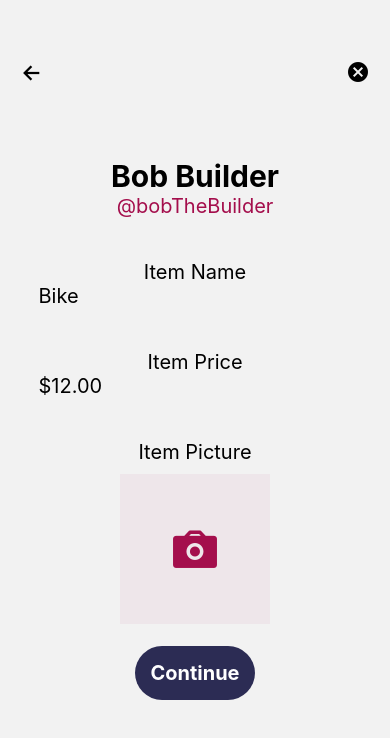
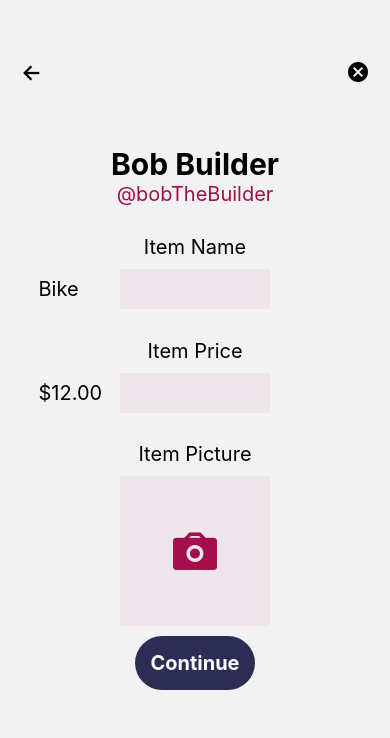
Before and after one commit to farisdurrani/buzzEx, a React Native app: screen /ItemPrice in a window 390 px wide. Shown: the top 738 px of the page. Built offline with nearby package versions, Linux system fonts and the light colour scheme.

Commit message:
Close button in TakePicScreen

```diff
--- a/screens/ItemPriceScreen.js
+++ b/screens/ItemPriceScreen.js
@@ -12,41 +12,78 @@ import BButton from "../components/BButton";
 import { AntDesign, Ionicons, MaterialIcons } from "@expo/vector-icons";
 import { COLORS, LAYOUT } from "../constants";
 
-const ItemPriceScreen = ({ navigation }) => {
+const ItemPriceScreen = ({ navigation, route }) => {
+  const [itemName, setItemName] = useState("");
+  const [itemPrice, setItemPrice] = useState("");
+
+  const ItemDetailGroup = (props) => {
+    const { title, placeholder, state, setState } = props;
+    return (
+      <View style={LAYOUT.centerMiddle}>
+        <Text style={styles.detailTitle}>{title}</Text>
+        <View style={[styles.inputContainer, LAYOUT.centerMiddle]}>
+          <TextInput
+            style={styles.inputText}
+            placeholder={placeholder}
+            onEndEditing={(e) => {
+              setState(e);
+            }}
+            defaultValue={state}
+          />
+        </View>
+      </View>
+    );
+  };
+
   return (
     <View style={styles.mainContainer}>
       <View style={styles.upperButtons}>
-        <TouchableOpacity>
+        <TouchableOpacity onPress={() => {}}>
           <Ionicons name="arrow-back" size={24} color="black" />
         </TouchableOpacity>
         <TouchableOpacity>
           <MaterialIcons name="cancel" size={24} color="black" />
         </TouchableOpacity>
       </View>
+
       <View style={LAYOUT.centerMiddle}>
         <Text style={styles.name}>Bob Builder</Text>
         <Text style={styles.username}>@bobTheBuilder</Text>
       </View>
+      <ItemDetailGroup
+        title="Item Name"
+        placeholder="Bike"
+        state={itemName}
+        setState={setItemName}
+      />
+      <ItemDetailGroup
+        title="Item Price"
+        placeholder="$12.00"
+        state={itemPrice}
+        setState={setItemPrice}
+      />
       <View style={LAYOUT.centerMiddle}>
-        <Text style={styles.text}>Item Name</Text>
-        <TextInput style={styles.input} placeholder="Bike" />
-      </View>
-      <View style={LAYOUT.centerMiddle}>
-        <Text style={styles.text}>Item Price</Text>
-        <TextInput style={styles.input} placeholder="$12.00" />
-      </View>
-      <View style={LAYOUT.centerMiddle}>
-        <Text style={styles.text}>Item Picture</Text>
+        <Text style={styles.detailTitle}>Item Picture</Text>
         <TouchableOpacity
           style={[styles.cameraButton, LAYOUT.centerMiddle]}
           onPress={() => {
             navigation.navigate("TakePicture");
           }}
         >
-          <AntDesign name="camera" size={50} color={COLORS.primary_red} />
+          {route.params ? (
+            <Image
+              style={styles.picture}
+              source={{
+                uri: route.params.snapURI,
+              }}
+            />
+          ) : (
+            <AntDesign name="camera" size={50} color={COLORS.primary_red} />
+          )}
         </TouchableOpacity>
       </View>
       <BButton text="Continue" />
+      <Text>{route.params?.id}</Text>
     </View>
   );
 };
@@ -76,16 +113,22 @@ const styles = StyleSheet.create({
     fontSize: 20,
     color: COLORS.primary_red,
   },
-  text: {
+  detailTitle: {
     paddingTop: 20,
     fontSize: 20,
   },
-  input: {
+  inputContainer: {
+    marginTop: 10,
+    width: 150,
+    paddingVertical: 8,
+    backgroundColor: COLORS.transparent_gray,
+  },
+  inputText: {
     fontSize: 20,
   },
-  tinyLogo: {
-    width: 100,
-    height: 100,
+  picture: {
+    width: "90%",
+    height: "90%",
   },
   cameraButton: {
     marginTop: 10,
--- a/screens/TakePictureScreen.js
+++ b/screens/TakePictureScreen.js
@@ -22,6 +22,7 @@ const TakePictureScreen = ({ navigation }) => {
   const [cameraType, setCameraType] = useState(Camera.Constants.Type.back);
   const [isPreview, setIsPreview] = useState(false);
   const [isCameraReady, setIsCameraReady] = useState(false);
+  const [currentSnapURI, setCurrentSnapURI] = useState(null);
 
   useEffect(() => {
     (async () => {
@@ -65,6 +66,7 @@ const TakePictureScreen = ({ navigation }) => {
       const options = { quality: 0.7, base64: true };
       const data = await cameraRef.current.takePictureAsync(options);
       const source = data.base64;
+      setCurrentSnapURI(data.uri);
 
       if (source) {
         await cameraRef.current.pausePreview();
@@ -106,7 +108,7 @@ const TakePictureScreen = ({ navigation }) => {
                 title="Confirm"
                 bgColor="#00ff0060"
                 onPress={() => {
-                  navigation.navigate("ItemPrice");
+                  navigation.navigate("ItemPrice", { snapURI: currentSnapURI });
                 }}
               />
             </View>
@@ -114,6 +116,14 @@ const TakePictureScreen = ({ navigation }) => {
         )}
         {!isPreview && (
           <View style={styles.bottomButtonsContainer}>
+            <TouchableOpacity
+              style={styles.closeButton}
+              onPress={() => {
+                navigation.goBack();
+              }}
+            >
+              <MaterialIcons name="cancel" size={24} color="white" />
+            </TouchableOpacity>
             <TouchableOpacity disabled={!isCameraReady} onPress={switchCamera}>
               <MaterialIcons name="flip-camera-ios" size={28} color="white" />
             </TouchableOpacity>
@@ -167,14 +177,8 @@ const styles = StyleSheet.create({
   },
   closeButton: {
     position: "absolute",
-    top: 35,
-    right: 20,
-    height: 50,
-    width: 50,
-    borderRadius: 25,
-    justifyContent: "center",
-    alignItems: "center",
-    backgroundColor: "#5A45FF",
+    top: -700,
+    right: 40,
     opacity: 0.7,
   },
   capture: {
```
